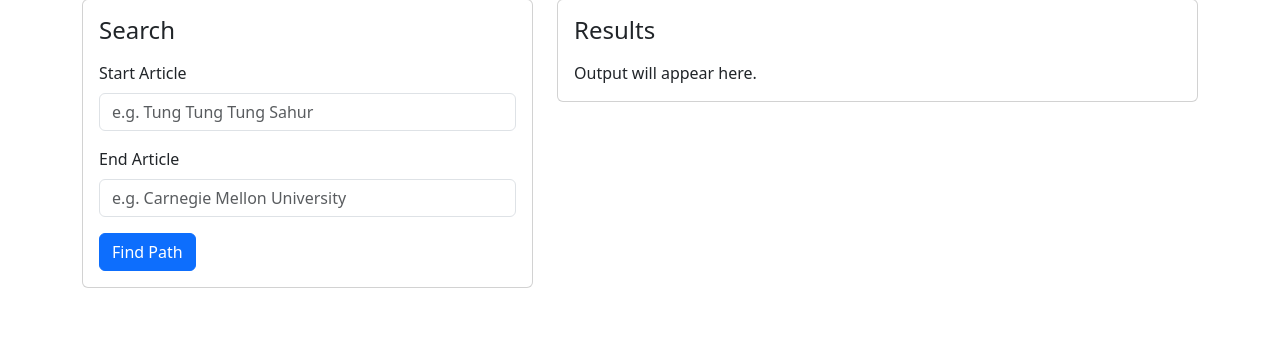
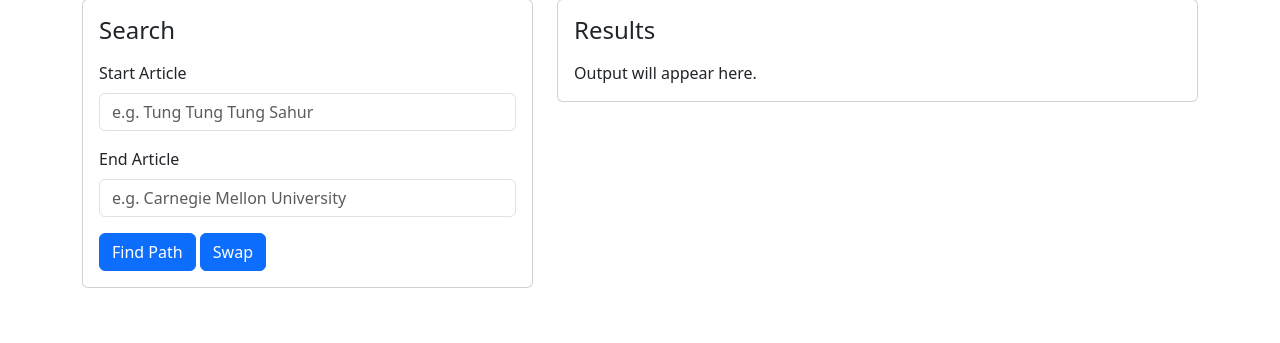
Before and after one commit to dhysun/wikipedia, a Flask app: page / in a window 1280 px wide. Shown: the part 121-464 px from the top of the page. Run offline with Flask 3, Linux system fonts and the light colour scheme.

Commit message:
Update index.html

```diff
--- a/templates/index.html
+++ b/templates/index.html
@@ -41,6 +41,9 @@
 
                         <button type="button" class="btn btn-primary" onclick="findPath()">
                             Find Path
+                        </button>
+                        <button type="button" class="btn btn-primary" onclick="swap()">
+                            Swap
                         </button>
                         <script>
                             async function findPath(){
```
